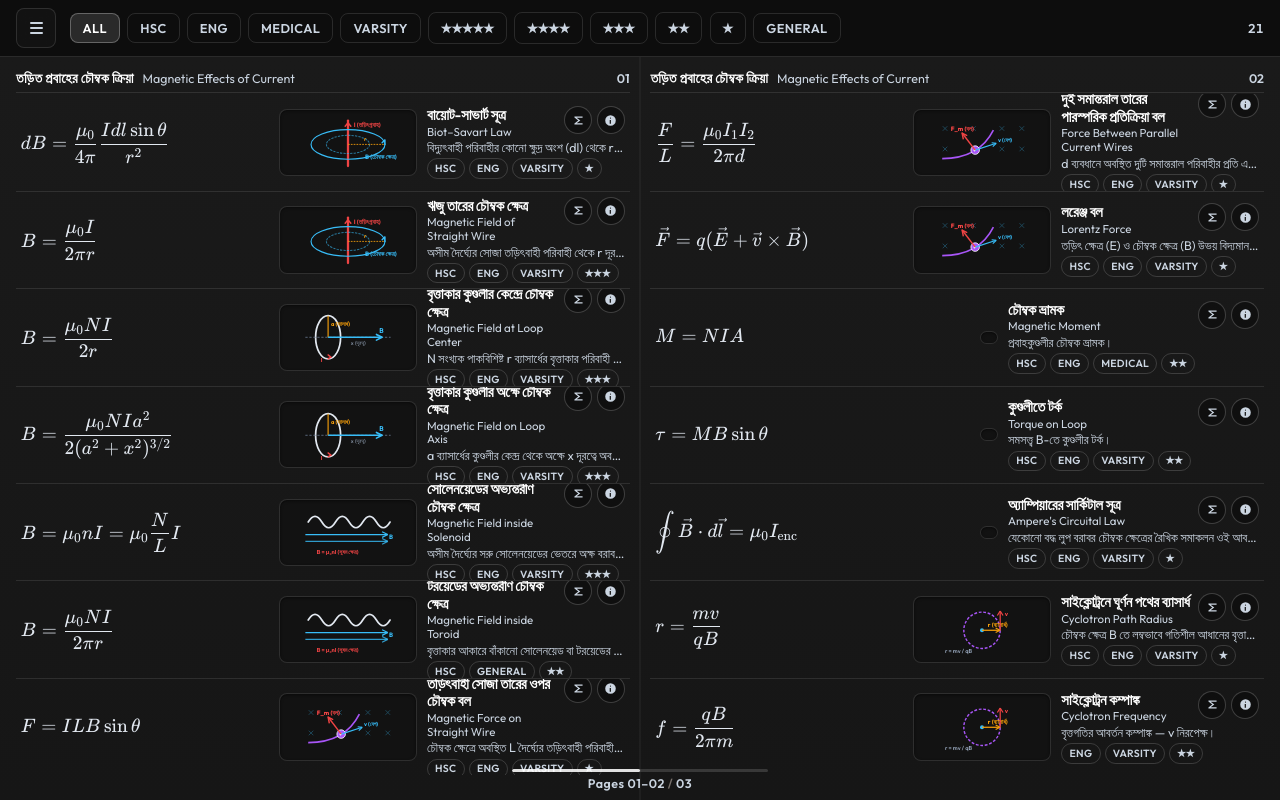
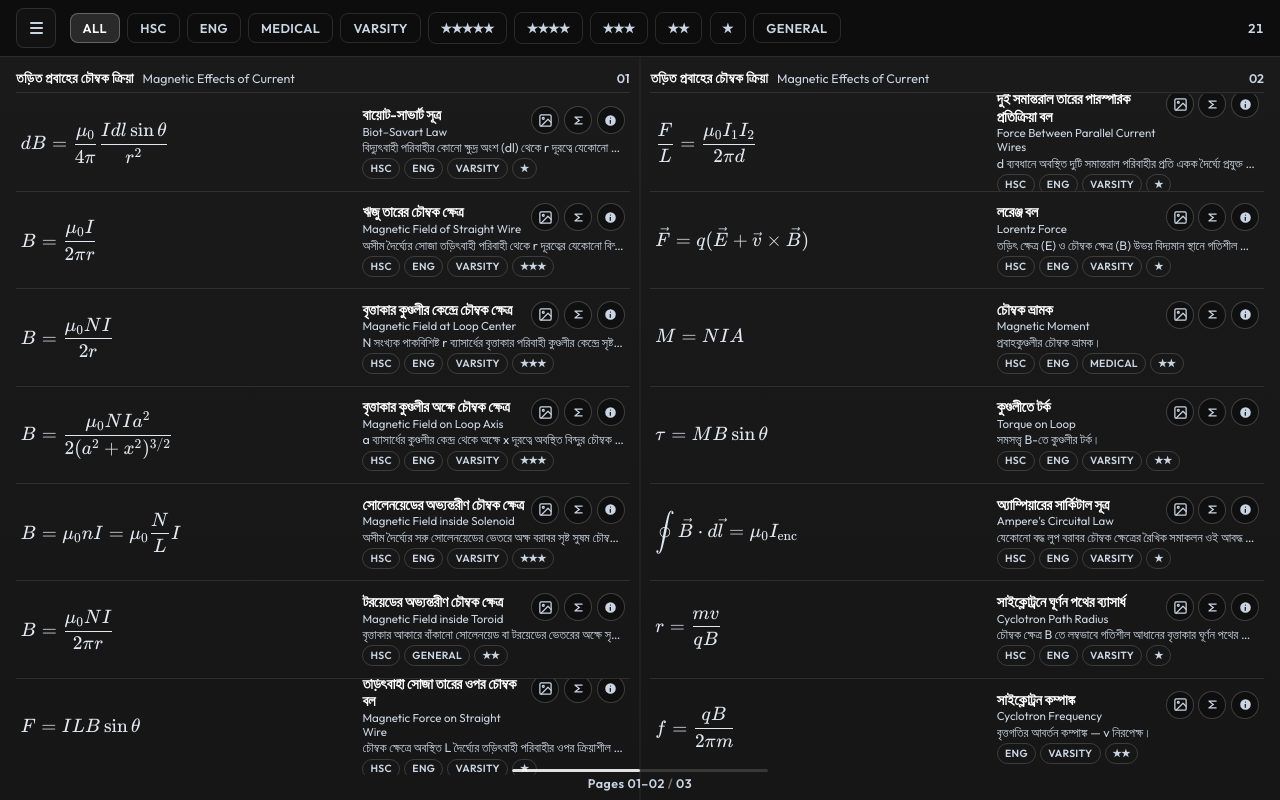
Before and after one commit to sadafbabu/Formulas, a React (Vite) app: page / in a window 1280 px wide. Built offline with nearby package versions, Linux system fonts and the light colour scheme.

Commit message:
Add DiagramHint popover button for crystal clear high-res vector diagram viewing

```diff
--- /dev/null
+++ b/src/components/DiagramHint.tsx
@@ -0,0 +1,38 @@
+import { FormulaDiagram } from './FormulaDiagram'
+import { HintPopover } from './HintPopover'
+
+interface DiagramHintProps {
+  formulaId: string
+  titleBn: string
+}
+
+export function DiagramHint({ formulaId, titleBn }: DiagramHintProps) {
+  return (
+    <HintPopover
+      label="চিত্র দেখুন"
+      title={`চিত্র ডায়াগ্রাম: ${titleBn}`}
+      icon={
+        <svg
+          viewBox="0 0 24 24"
+          width="15"
+          height="15"
+          fill="none"
+          stroke="currentColor"
+          strokeWidth="2"
+          strokeLinecap="round"
+          strokeLinejoin="round"
+          aria-hidden="true"
+        >
+          <rect x="3" y="3" width="18" height="18" rx="2" ry="2" />
+          <circle cx="8.5" cy="8.5" r="1.5" />
+          <polyline points="21 15 16 10 5 21" />
+        </svg>
+      }
+      wide
+    >
+      <div className="diagram-popover-content">
+        <FormulaDiagram id={formulaId} />
+      </div>
+    </HintPopover>
+  )
+}
--- a/src/components/FormulaBlock.tsx
+++ b/src/components/FormulaBlock.tsx
@@ -1,6 +1,6 @@
 import type { Formula, TagId } from '../data/types'
 import { DeriveHint } from './DeriveHint'
-import { FormulaDiagram } from './FormulaDiagram'
+import { DiagramHint } from './DiagramHint'
 import { Katex } from './Katex'
 import { SymbolHint } from './SymbolHint'
 import { TagChip } from './TagChip'
@@ -37,10 +37,6 @@ export function FormulaBlock({
           <Katex latex={formula.latex} display />
         </div>
 
-        <div className="formula-diagram-col">
-          <FormulaDiagram id={formula.id} />
-        </div>
-
         <div className="formula-text-col">
           <header className="formula-head">
             <h2 className="formula-title">
@@ -48,6 +44,7 @@ export function FormulaBlock({
               <span className="formula-title-en">{formula.title}</span>
             </h2>
             <div className="formula-actions">
+              <DiagramHint formulaId={formula.id} titleBn={formula.titleBn} />
               <SymbolHint formula={formula} />
               <DeriveHint formula={formula} />
             </div>
--- a/src/index.css
+++ b/src/index.css
@@ -532,8 +532,8 @@ button {
 
 .formula-main {
   display: grid;
-  grid-template-columns: minmax(0, 1.25fr) auto minmax(0, 1fr);
-  gap: 0.4rem 0.65rem;
+  grid-template-columns: minmax(0, 1.25fr) minmax(0, 1fr);
+  gap: 0.4rem 0.85rem;
   width: 100%;
   align-items: center;
   min-height: 0;
@@ -545,23 +545,22 @@ button {
   min-width: 0;
 }
 
-.formula-diagram-col {
+.diagram-popover-content {
   display: flex;
+  flex-direction: column;
   align-items: center;
   justify-content: center;
-  flex-shrink: 0;
-  background: rgba(18, 18, 18, 0.85);
-  border: 1px solid rgba(255, 255, 255, 0.12);
-  border-radius: 8px;
-  padding: 0.35rem 0.5rem;
-  box-shadow: inset 0 1px 3px rgba(0, 0, 0, 0.5);
+  padding: 0.6rem 0.4rem;
+  background: rgba(14, 14, 14, 0.95);
+  border: 1px solid rgba(255, 255, 255, 0.14);
+  border-radius: 10px;
 }
 
-.formula-diagram {
-  width: min(120px, 20vw);
+.diagram-popover-content .formula-diagram {
+  width: 100%;
+  max-width: 360px;
   height: auto;
-  max-height: 54px;
-  flex-shrink: 0;
+  max-height: 200px;
   display: block;
 }
 
```
